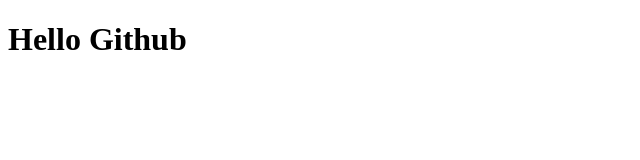
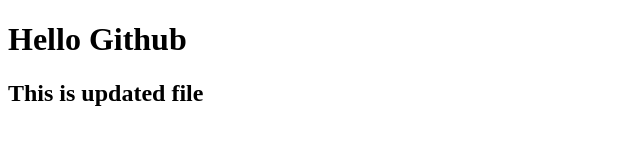
Before and after one commit to ayenew21/Abebe, a plain HTML site: page index.html in a window 1280 px wide. Shown: the whole page, without its empty margins (0-640 px from the left). Drawn offline with Linux system fonts and the light colour scheme.

Commit message:
Updated h2 tag

```diff
--- a/index.html
+++ b/index.html
@@ -7,5 +7,6 @@
   </head>
   <body>
     <h1>Hello Github</h1>
+    <h2>This is updated file</h2>
   </body>
 </html>
```
